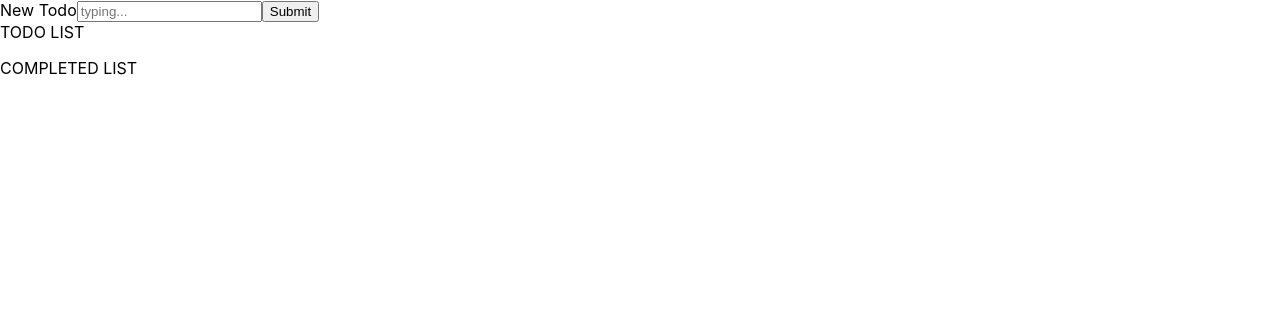
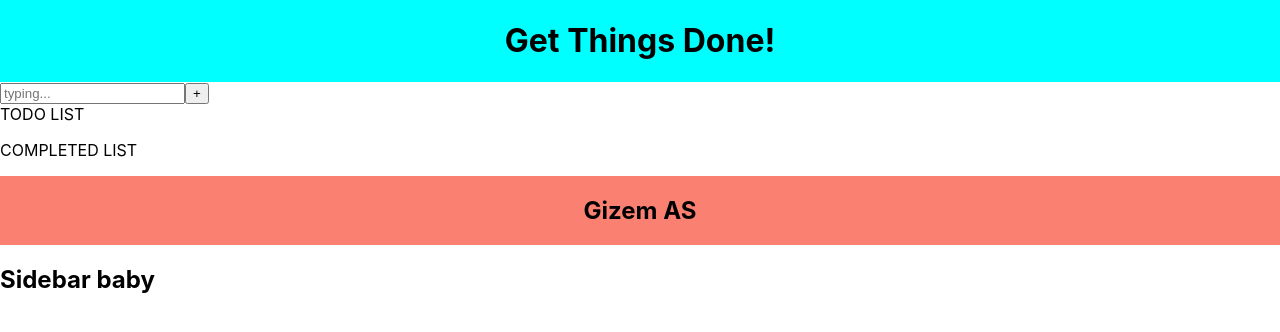
Before and after one commit to gizemayegul/todo_APP, a React (Create React App) app: page / in a window 1280 px wide. Shown: the top 332 px of the page. Built offline with nearby package versions, Linux system fonts and the light colour scheme.

Commit message:
lifted up the hooks, and added new componenets

```diff
--- a/src/App.js
+++ b/src/App.js
@@ -1,9 +1,68 @@
 import React from 'react';
 import TodoComponent from './components/TodoComponent';
+import Header from './components/Header';
+import Footer from './components/Footer';
+import Sidebar from './components/Sidebar';
+import { useReducer, useState } from "react";
+import { v4 as uuid } from 'uuid';
+const initialTodos = [];
+const reducer = (state, action) => {
+    switch (action.type) {
+        case "ADD":
+            return [...state, { id: uuid(), name: action.payload, completed: false }];
+        case "TOOGLE":
+            return state.map((todo) => {
+                if (todo.id === action.id) {
+                    return { ...todo, completed: !todo.completed }
+                } else {
+                    return todo;
+                }
+            })
+        case "DELETE_TODO":
+            return state.filter((todo) => todo.id !== action.id);
+        default:
+            return state;
+    }
+}
 function App() {
+  const [todos, dispatch] = useReducer(reducer, initialTodos)
+  const [item, setItem] = useState('');
+
+  const handleAdd = (e) => {
+      e.preventDefault();
+      dispatch({ type: "ADD", payload: item })
+      setItem('')
+  }
+  const handleNewTodo = (e) => {
+      e.preventDefault();
+      setItem(e.target.value)
+  }
+  const handleComplete = (todo) => {
+      dispatch({ type: "TOOGLE", id: todo.id })
+  }
+  const handleDelete = (todo) => {
+      dispatch({ type: "DELETE_TODO", id: todo.id });
+  }
+
+
+  const completedTodos = todos.filter((todo => todo.completed === true));
+  const notCompletedTodos = todos.filter((todo => todo.completed === false));
   return (
     <div >
-      <TodoComponent/>
+      <Header/>
+      <TodoComponent
+      handleAdd={handleAdd}
+      handleComplete={handleComplete}
+      handleDelete={handleDelete}
+      handleNewTodo={handleNewTodo}
+      completedTodos={completedTodos}
+      notCompletedTodos={notCompletedTodos}
+      item={item}
+      setItem={setItem}
+
+      />
+      <Footer/>
+      <Sidebar/>
     </div>
   );
 }
--- /dev/null
+++ b/src/components/Footer.js
@@ -0,0 +1,14 @@
+import React from 'react';
+
+const Footer = () => {
+    return (
+        <>
+            <footer className='footer'>
+                <h2>Gizem AS</h2>
+            </footer>
+
+        </>
+    );
+};
+
+export default Footer;
--- /dev/null
+++ b/src/components/Header.js
@@ -0,0 +1,14 @@
+import React from 'react';
+
+const Header = () => {
+    return (
+        <>
+            <header className='header'>
+                <h1>Get Things Done!</h1>
+            </header>
+
+        </>
+    );
+};
+
+export default Header;
--- /dev/null
+++ b/src/components/Sidebar.js
@@ -0,0 +1,11 @@
+import React from 'react';
+
+const Sidebar = () => {
+    return (
+        <div>
+            <h2>Sidebar baby</h2>
+        </div>
+    );
+};
+
+export default Sidebar;
--- a/src/components/TodoComponent.js
+++ b/src/components/TodoComponent.js
@@ -1,80 +1,35 @@
 import React from 'react';
-import { useReducer, useState } from "react";
-import { v4 as uuid } from 'uuid';
+
 import { FontAwesomeIcon } from '@fortawesome/react-fontawesome';
-import { faTrash } from '@fortawesome/free-solid-svg-icons'
-
-const initialTodos = [];
-const reducer = (state, action) => {
-    switch (action.type) {
-        case "ADD":
-            return [...state, { id: uuid(), name: action.payload, completed: false }];
-        case "TOOGLE":
-            return state.map((todo) => {
-                if (todo.id === action.id) {
-                    return { ...todo, completed: !todo.completed }
-                } else {
-                    return todo;
-                }
-            })
-        case "DELETE_TODO":
-            return state.filter((todo) => todo.id !== action.id);
-        default:
-            return state;
-    }
-}
-
-const TodoComponent = () => {
-    const [todos, dispatch] = useReducer(reducer, initialTodos)
-    const [item, setItem] = useState('');
-
-    const handleAdd = (e) => {
-        e.preventDefault();
-        dispatch({ type: "ADD", payload: item })
-        setItem('')
-    }
-    const handleNewTodo = (e) => {
-        e.preventDefault();
-        setItem(e.target.value)
-    }
-    const handleComplete = (todo) => {
-        dispatch({ type: "TOOGLE", id: todo.id })
-    }
-    const handleDelete = (todo) => {
-        dispatch({ type: "DELETE_TODO", id: todo.id });
-    }
+import { faTrash } from '@fortawesome/free-solid-svg-icons';
 
 
-    const completedTodos = todos.filter((todo => todo.completed === true));
-    const notCompletedTodos = todos.filter((todo => todo.completed === false));
 
-    console.log(todos, 'hi',)
-    console.log(completedTodos, 'completed')
+const TodoComponent = (props) => {
 
     return (
 
-        <div>
-            <form onSubmit={handleAdd}>
-                <label htmlFor='new Todo'>New Todo</label>
+        <div >
+            <form onSubmit={props.handleAdd}>
                 <input
                     placeholder='typing...'
-                    onChange={handleNewTodo}
-                    value={item}
+                    onChange={props.handleNewTodo}
+                    value={props.item}
                     type='text'
                     id='text'
                 ></input>
-                <button type="submit" >Submit</button>
+                <button type="submit" ><span>+</span></button>
             </form>
             <div >
                 <label htmlFor='todo-list'>TODO LIST</label>
                 <ul
                     id="todo-list"
-                    className='list-items'
+
 
                 >
-                    {notCompletedTodos.map(todo => (
+                    {props.notCompletedTodos.map(todo => (
                         <li
-                            className='todos-list'
+
                             key={todo.id}
                             style={{
                                 listStyle: 'none',
@@ -87,28 +42,25 @@ const TodoComponent = () => {
                                 <input
                                     type='checkbox'
                                     checked={todo.completed}
-                                    onChange={() => handleComplete(todo)}
+                                    onChange={() => props.handleComplete(todo)}
                                 />
                                 {todo.name}
                             </label>
-                            <span onClick={() => handleDelete(todo)}><FontAwesomeIcon className='close-icon' icon={faTrash} /></span>
+                            <span onClick={() => props.handleDelete(todo)}><FontAwesomeIcon className='close-icon' icon={faTrash} /></span>
 
                         </li>
                     ))}
-
                 </ul>
-
-
             </div>
             <div>
                 <label htmlFor='todo-list'>COMPLETED LIST</label>
                 <ul
                     id="todo-list"
-                    className='list-items'
+
                 >
-                    {completedTodos.map(todo => (
+                    {props.completedTodos.map(todo => (
                         <li
-                            className='todos-list'
+
                             key={todo.id}
                             style={{
                                 listStyle: 'none',
@@ -118,13 +70,14 @@ const TodoComponent = () => {
                         >
                             <label htmlFor='items'>
                                 <input
+
                                     type='checkbox'
                                     checked={todo.completed}
-                                    onChange={() => handleComplete(todo)}
+                                    onChange={() => props.handleComplete(todo)}
                                 />
                                 {todo.name}
                             </label>
-                            <span onClick={() => handleDelete(todo)}><FontAwesomeIcon className='close-icon' icon={faTrash} /></span>
+                            <span onClick={() => props.handleDelete(todo)}><FontAwesomeIcon className='close-icon' icon={faTrash} /></span>
                         </li>
                     ))}
                 </ul>
--- a/src/index.css
+++ b/src/index.css
@@ -12,15 +12,15 @@ code {
     monospace;
 }
 
-
-.todos-list{
-  background-color: beige;
-  border: 1px solid black;
-  padding: 1rem;
-  border-radius: 0.5rem;
+.header{
   display: flex;
+  align-items: center;
+  background-color: aqua;
+  justify-content: space-around;
 }
-
-.list-items :hover {
-  background-color:aquamarine;
+.footer{
+  display: flex;
+  align-items: center;
+  background-color: salmon;
+  justify-content: space-around;
 }
```
